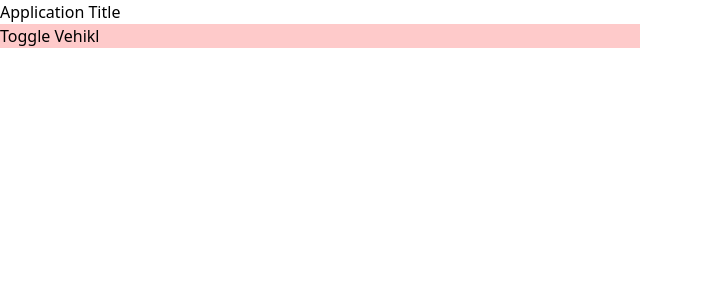
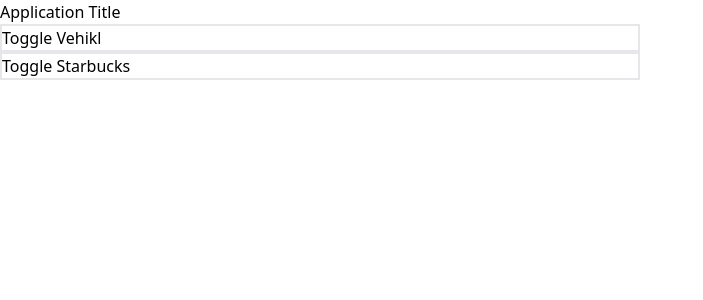
Before and after one commit to iaewing/jsonResumeFrontend, a Vue app: page / in a window 1280 px wide. Shown: the top 300 px of the page, without its empty margins (0-703 px from the left). Built offline with nearby package versions, Linux system fonts and the light colour scheme.

Commit message:
change styling of workExperience

```diff
--- a/src/assets/resume.json
+++ b/src/assets/resume.json
@@ -29,6 +29,18 @@
       "summary": "Description…",
       "highlights": [
         "Did the thing"
+      ]
+    },
+    {
+      "name": "Starbucks",
+      "position": "Store Manager",
+      "url": "https://company.com",
+      "startDate": "2013-01-01",
+      "endDate": "2014-01-01",
+      "summary": "Description…",
+      "highlights": [
+        "Did the thing",
+        "made the coffee"
       ]
     }],
     "volunteer": [{
--- a/src/components/WorkExperience.vue
+++ b/src/components/WorkExperience.vue
@@ -14,8 +14,18 @@
 </script>
 
 <template>
-  <div class="bg-red-200">
+  <div class="border-solid border-2">
     <button @click="toggleDisplay">Toggle {{ company.name }}</button>
-    <div v-if="shouldDisplay" aria-label="Company Name">{{ company }}</div>
+    <div v-if="shouldDisplay" aria-label="Company Name">
+      <div>{{ company.name }}</div>
+      <div>{{ company.position }}</div>
+      <div>{{ company.url }}</div>
+      <div>{{ company.startDate }}</div>
+      <div>{{ company.endDate }}</div>
+      <div>{{ company.summary }}</div>
+      <div v-for="highlights in company.highlights" :key="highlights">
+        {{ highlights }}
+      </div>
+    </div>
   </div>
 </template>
```
Also changed, not shown: 1 other file (tests, documents, lock files or other folders).
